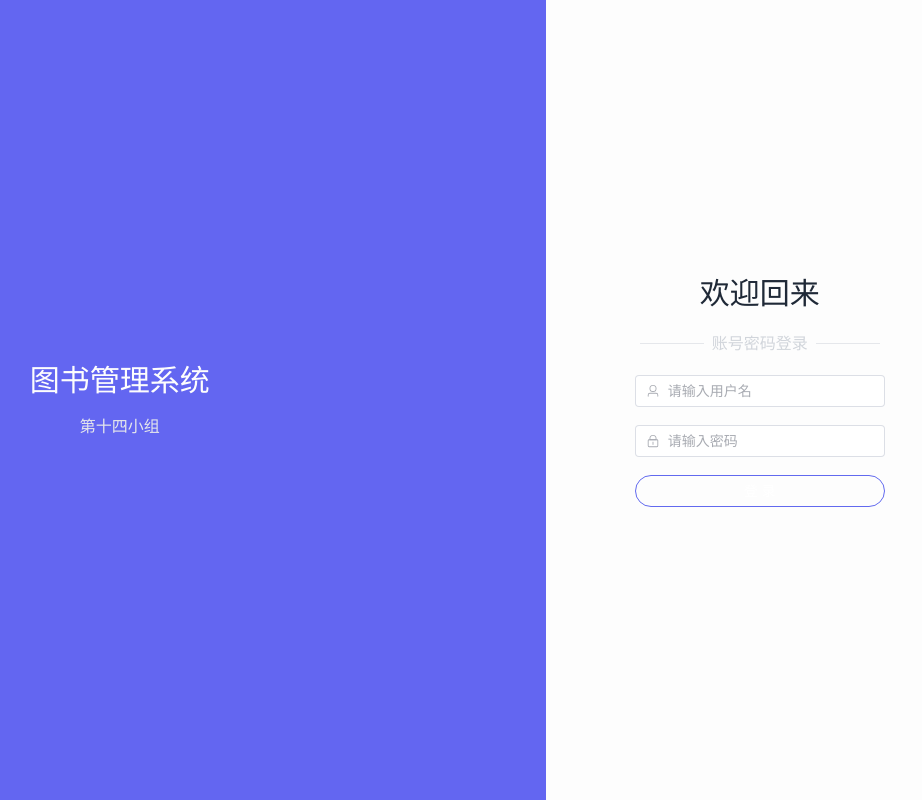
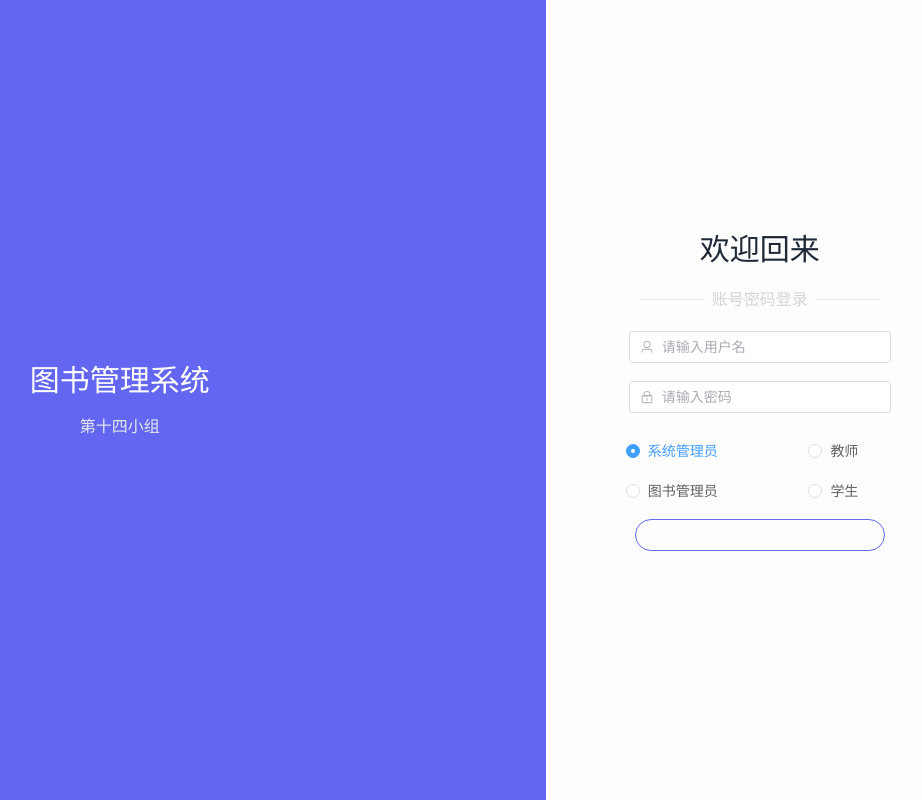
Before and after one commit to 1766868838/duanxueqi_front, a Vue app: page /#/ in a window 1280 px wide. Shown: the whole page, without its empty margins (307-1229 px from the left). Built offline with nearby package versions, Linux system fonts and the light colour scheme.

Commit message:
登录界面新增用户身份选择组件

```diff
--- a/src/pages/login.vue
+++ b/src/pages/login.vue
@@ -13,7 +13,8 @@
                 <span>账号密码登录</span>
                 <span class="h-[1px] w-16 bg-gray-200"></span>
             </div>
-            <el-form :rules="rules" :model="form" class="w-[250px] ">
+            <el-form :rules="rules" :model="form" class="w-[300px] flex items-center justify-center
+        flex-col">
                 <el-form-item prop="username">
                     <el-input v-model="form.username" placeholder="请输入用户名">
                         <template #prefix>
@@ -28,21 +29,32 @@
                         </template>
                     </el-input>
                 </el-form-item>
-                <el-form-item>
-                    <el-button round color="#626aef" class="w-[250px]" type="primary" @click="onSubmit">登 录</el-button>
+                <div class="mb-2 flex items-center text-sm">
+                    <el-radio-group v-model="identity" class="ml-4">
+                    <el-radio label="3" size="large">系统管理员</el-radio>
+                    <el-radio label="2" size="large">图书管理员</el-radio>
+
+                    </el-radio-group>
+                    <el-radio-group v-model="identity" class="ml-4">
+                    <el-radio label="1" size="large">教师</el-radio>
+                    <el-radio label="0" size="large">学生</el-radio>
+                    </el-radio-group>
+                </div>
+                <el-form-item class="flex items-center justify-center">
+                    <el-button round color="#626aef" class="w-[250px] " type="primary" @click="onSubmit">登 录</el-button>
                 </el-form-item>
             </el-form>
         </el-col>
     </el-row>
 </template>
 <script  setup>
+import { ref } from 'vue'
 import { reactive } from 'vue'
 import { User,Lock } from '@element-plus/icons-vue'
-
 import {login} from "~/api/manager"
 import { ElNotification } from 'element-plus'
 import {useRouter} from "vue-router"
-
+const identity = ref('3')
 const router = useRouter()
 
 // import router from '../router';
```
